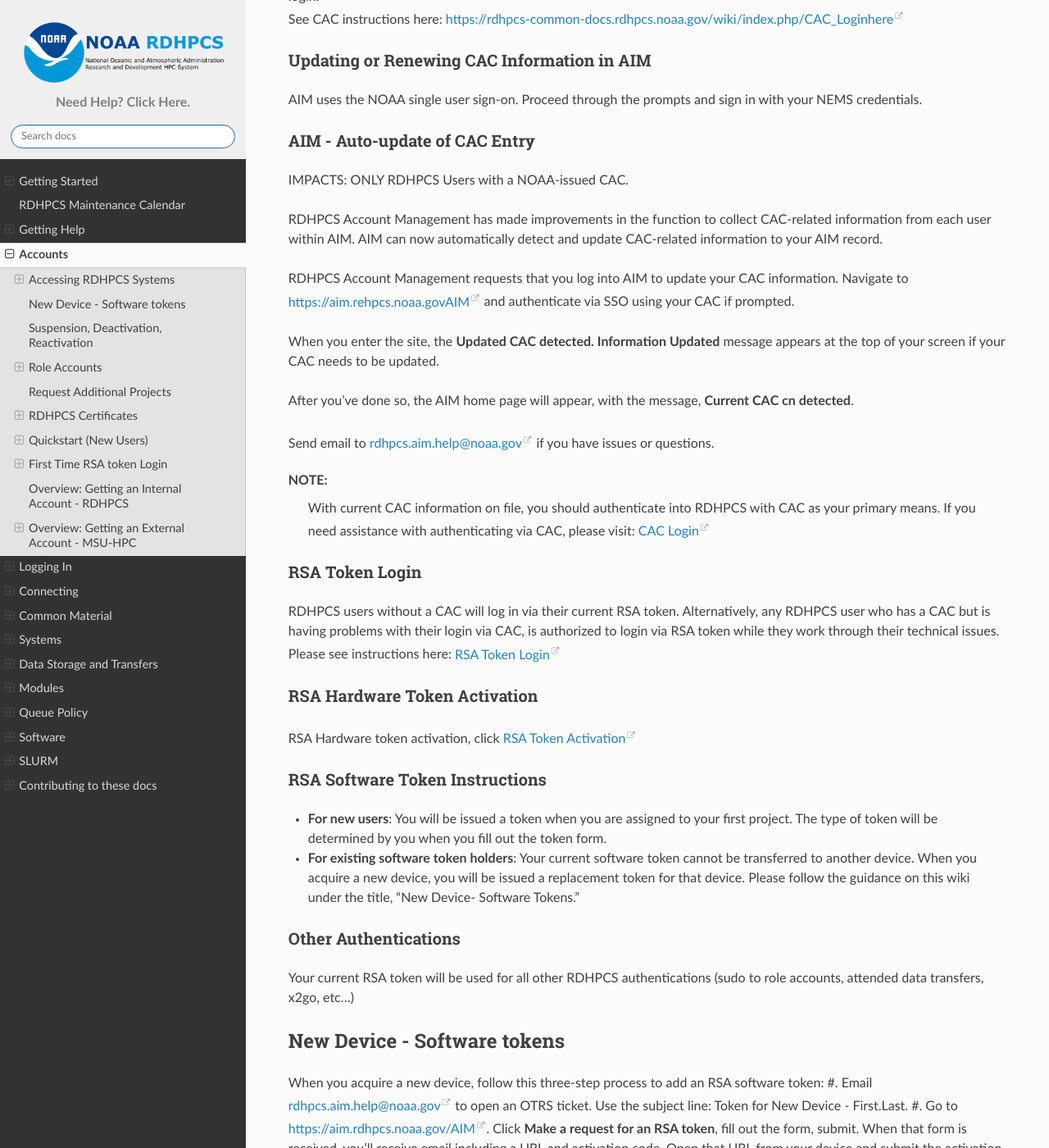
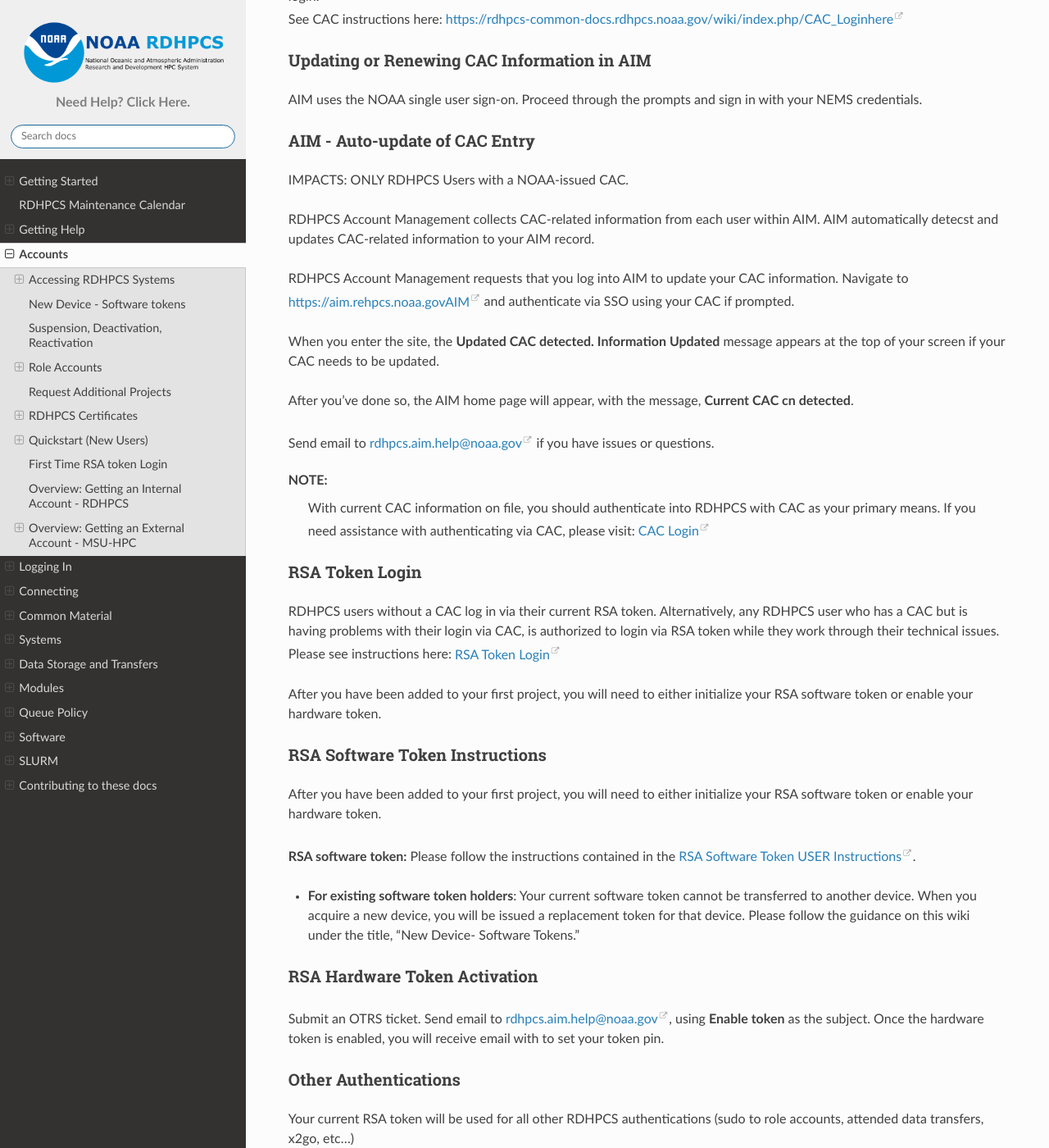
Before and after one commit to NOAA-RDHPCS/noaa-rdhpcs.github.io, a Sphinx documentation site: the page built from source/accounts/index.rst, in a window 1280 px wide and 1400 px high, scrolled down 902 px. Shown: the whole window at 82% size. Built offline with Sphinx 7.4.7 and the Read the Docs theme 2.0.0, drawn with Linux system fonts in a browser that asks for light colours; some of the changed text lies outside the part shown.

Commit message:
topic organization

```diff
--- a/source/accounts/index.rst
+++ b/source/accounts/index.rst
@@ -60,10 +60,8 @@ AIM - Auto-update of CAC Entry
 
 IMPACTS: ONLY RDHPCS Users with a NOAA-issued CAC.
 
-RDHPCS Account Management has made improvements in the
-function to collect CAC-related information from each user within AIM.
-AIM can now automatically detect and update
-CAC-related information to your AIM record.
+RDHPCS Account Management collects CAC-related information from each user within AIM.
+AIM  automatically detecst and updates CAC-related information to your AIM record.
 
 RDHPCS Account Management requests that you log into AIM to update
 your CAC information. Navigate to `<https://aim.rehpcs.noaa.gov AIM>`_
@@ -94,34 +92,37 @@ NOTE:
 RSA Token Login
 ---------------
 
-| RDHPCS users without a CAC will  log in via their current
+| RDHPCS users without a CAC log in via their current
   RSA token. Alternatively, any RDHPCS user who has a CAC but is having
   problems with their login via CAC, is authorized to login via RSA
   token while they work through their technical issues.
 | Please see instructions here: `RSA Token
   Login <https://rdhpcs-common-docs.rdhpcs.noaa.gov/wiki/index.php/RSA_Login>`__
 
+
+After you have been added to your first project, you will need to either initialize your RSA software token or enable your hardware token.
+
+
+RSA Software Token Instructions
+-------------------------------
+
+After you have been added to your first project, you will need to either initialize your RSA software token or enable your hardware token.
+
+**RSA software token:** Please follow the instructions contained in
+the `RSA Software Token USER Instructions <https://docs.google.com/document/d/1-UMv1K62nQkKS0etbuLsXHZE2KBtjLl0/edit>`__.
+
+
+-  **For existing software token holders**: Your current software token
+   cannot be transferred to another device. When you acquire a new
+   device, you will be issued a replacement token for that device.
+   Please follow the guidance on this wiki under the title, "New Device-
+   Software Tokens."
 .. _rsa_hardware_token_activation:
 
 RSA Hardware Token Activation
 -----------------------------
 
-RSA Hardware token activation, click `RSA Token
-Activation <https://rdhpcs-common-docs.rdhpcs.noaa.gov/wiki/index.php/New_User_Activation#RSA_Token_Activation here>`__
-
-.. _rsa_software_token_instructions:
-
-RSA Software Token Instructions
--------------------------------
-
--  **For new users**: You will be issued a token when you are assigned
-   to your first project. The type of token will be determined by you
-   when you fill out the token form.
--  **For existing software token holders**: Your current software token
-   cannot be transferred to another device. When you acquire a new
-   device, you will be issued a replacement token for that device.
-   Please follow the guidance on this wiki under the title, "New Device-
-   Software Tokens."
+Submit an OTRS ticket.  Send email to rdhpcs.aim.help@noaa.gov, using **Enable token** as the subject. Once the hardware token is enabled, you will receive email with  to set your token pin.
 
 .. _other_authentications:
 
@@ -380,19 +381,6 @@ the `RSA Software Token USER Instructions <https://docs.google.com/document/d/1-
 email to rdhpcs.aim.help@noaa.gov using the subject line: Enable token.
 You will be sent an email once your hardware token has been enabled with
 instructions about how to set your token pin.
-
-Bastion Login Timeouts
-----------------------
-
-*  Bastion login timeouts are applicable to both bastion types (CAC and
-   RSA.)
-* Every Sunday morning all Boulder Bastion sessions will terminate at
-   0400 ET (0200 MT).
-*  Every Monday morning all Princeton Bastion sessions will terminate at
-   0400 ET (0200 MT).
-
-This does not impact batch jobs, cron scripts, screen sessions, remote
-desktop, or data transfers of any kind.
 
 
 **********************************************
```
Also changed, not shown: other parts of source/accounts/index.rst (+3 -3 lines).
